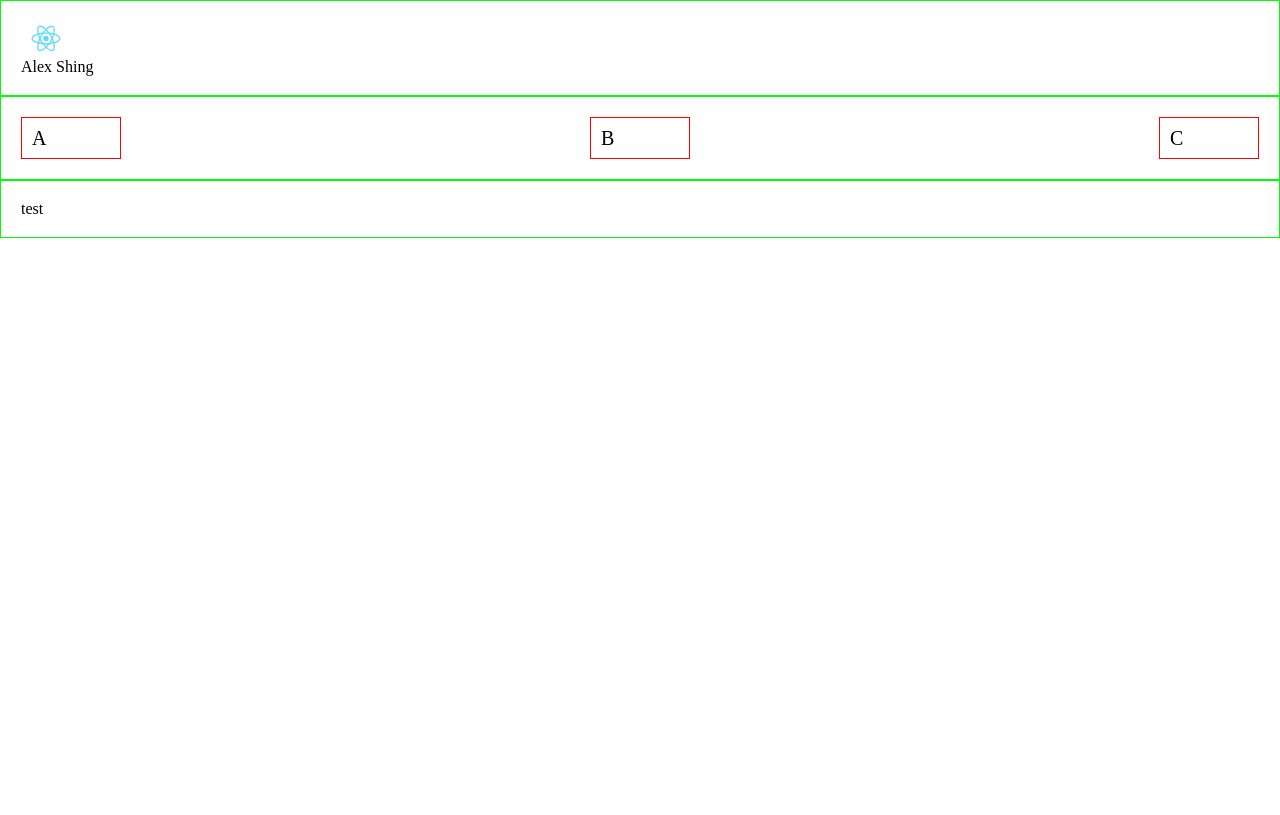
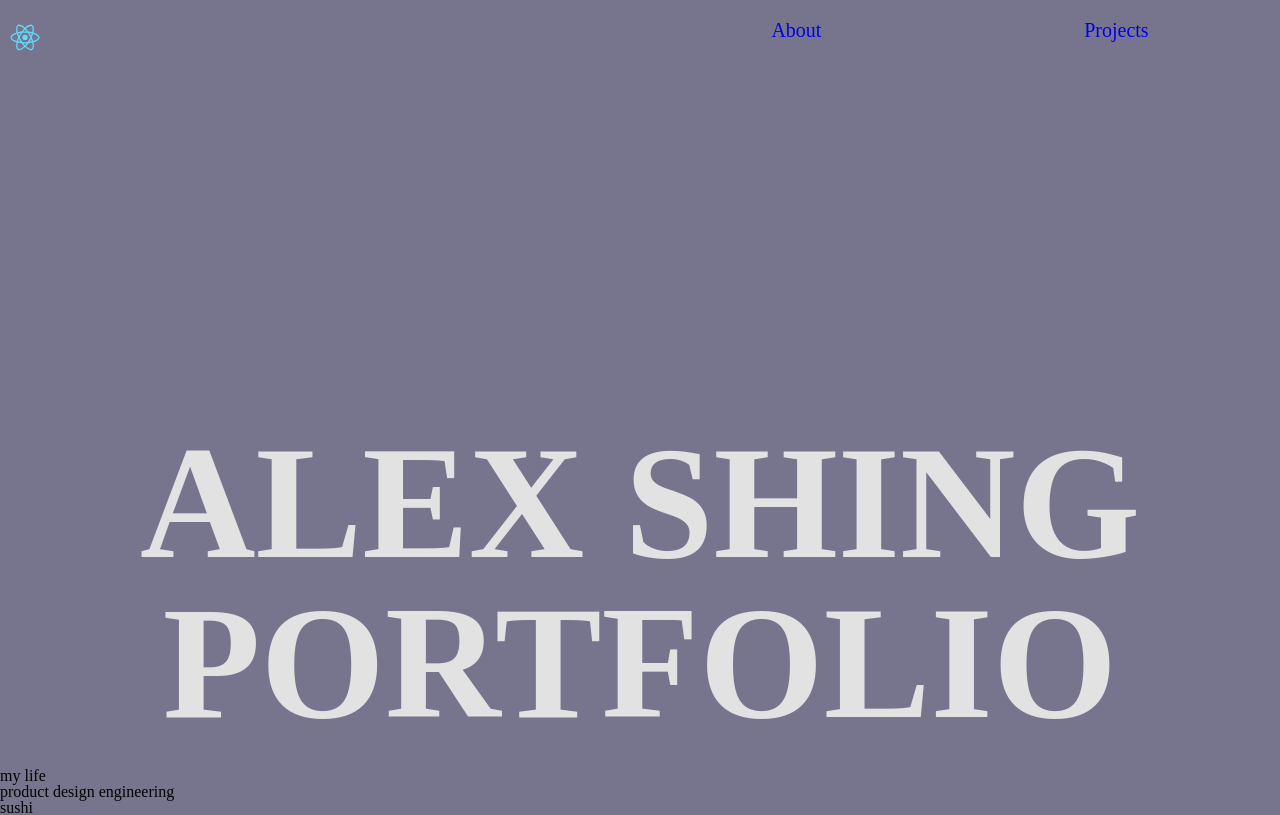
Before and after one commit to akcshing/alex-portfolio, a React (Create React App) app: page / in a window 1280 px wide. Shown: the top 815 px of the page. Built offline with nearby package versions, Linux system fonts and the light colour scheme.

Commit message:
Add navbar and styling

```diff
--- a/package.json
+++ b/package.json
@@ -8,6 +8,7 @@
     "path": "^0.12.7",
     "react": "^16.8.6",
     "react-dom": "^16.8.6",
+    "react-router-dom": "^5.0.0",
     "react-scripts": "3.0.1"
   },
   "scripts": {
--- /dev/null
+++ b/src/components/NavBar.js
@@ -0,0 +1,25 @@
+import React from "react";
+import {Link} from "react-router-dom";
+import logo from '../logo.svg';
+
+
+const NavBar = (props) => {
+    return (
+        <div className = "navbar">
+            <Link to = "/">
+             <img src={logo} className="logo" alt="logo" />
+            </Link>
+            <ul className="navbar-list">
+                <li className="navbar-item">
+                    <Link to ="/about">About</Link>
+                </li>
+                <li className="navbar-item">
+                    <Link to ="/projects">Projects</Link>
+                </li>
+            </ul>
+
+        </div>
+    )
+}
+
+export default NavBar;
--- a/src/containers/App.js
+++ b/src/containers/App.js
@@ -1,22 +1,23 @@
-import React from 'react';
-import logo from '../logo.svg';
+import React, {Component} from 'react';
+import {BrowserRouter as Router, Route, Switch} from "react-router-dom";
+import NavBar from "../components/NavBar"
+import HomeContainer from "./HomeContainer"
 
 function App() {
   return (
+    <Router>
       <div className="app">
         <header className="page-container">
-        <img src={logo} className="logo" alt="logo" />
-        <h1>Alex Shing</h1>
+          <NavBar />
         </header>
-      <main className="page-container">
-        <div className="box" >A</div>
-        <div className="box" >B</div>
-        <div className="box" >C</div>
-      </main>
+      <Switch>
+        <Route exact path = "/" component = {HomeContainer}/>
+      </Switch>
         <footer className="page-container">
           <span>test</span>
         </footer>
       </div>
+    </Router>
   );
 }
 
--- /dev/null
+++ b/src/containers/HomeContainer.js
@@ -0,0 +1,40 @@
+import React, { Component } from "react";
+
+class HomeContainer extends Component {
+    constructor(props) {
+        super(props);
+        this.state = {
+
+        }
+    }
+
+
+    componentDidMount() {
+
+    }
+
+    render() {
+        return (
+            <main className="page-container">
+                <div className="welcome-container" >
+                    <h1 className="title">Alex Shing Portfolio</h1>
+                </div>
+
+                <div className="welcome-container" >
+                    <div>my life</div>
+                    <div>product design engineering</div>
+                    <div>sushi</div>
+                    <div>codeclan</div>
+                </div>
+
+                <div className="welcome-container" >
+
+                </div>
+
+            </main>
+        )
+    }
+
+}
+
+export default HomeContainer;
--- /dev/null
+++ b/src/scss/components/navbar.scss
@@ -0,0 +1,33 @@
+.navbar {
+    display: grid;
+    grid-template-columns: 50% 50%;
+    width: rem-calc(1280);
+    position: fixed;
+    top: 0;
+    padding: rem-calc(20) 0;
+    // background-color: blue;
+    z-index: 2;
+
+    .logo {
+        width: rem-calc(50);
+    }
+
+    .navbar-list {
+        display: flex;
+        justify-content: space-around;
+        font-size: rem-calc(20);
+
+
+        a {
+            text-decoration: none;
+        }
+        .navbar-item:hover{
+            transform: scale(1.2, 1.2);
+            transition: all .5s ease-in-out;
+          }
+        a:visited {
+            color: rgb(226, 226, 226);
+        }
+
+    }
+}
--- a/src/scss/containers/App.scss
+++ b/src/scss/containers/App.scss
@@ -1,18 +1,20 @@
 html {
     font-size: 16px;
+    background-color: rgba(6, 5, 48, 0.548);
+
+
 }
 
 header {
-    border: solid 1px lime;
-
-    .logo {
-        width: rem-calc(50);
-    }
+    // border: solid 1px lime;
+    height: 3rem;
+    // background-color: pink;
 }
 
 main {
-    border: solid 1px lime;
-    display: flex;
+    // border: solid 1px lime;
+
+    // display: flex;
     justify-content: space-between;
 
     .box {
@@ -25,11 +27,12 @@ main {
 }
 
 footer {
-    border: solid 1px lime;
+    // border: solid 1px lime;
 }
 
 .page-container {
     max-width: 1280px;
     margin: 0 auto;
-    padding: rem-calc(20);
+    // padding: 0 rem-calc(50);
+
 }
--- /dev/null
+++ b/src/scss/containers/home.scss
@@ -0,0 +1,14 @@
+.welcome-container {
+    height: 90vh;
+    position: relative;
+    .title{
+        position: absolute;
+        bottom: rem-calc(25);
+        font-weight: 800;
+        line-height: rem-calc(160);
+        font-size: rem-calc(160);
+        color: rgb(226, 226, 226);
+        text-transform: uppercase;
+        text-align: center;
+    }
+}
--- a/src/scss/main.scss
+++ b/src/scss/main.scss
@@ -2,3 +2,5 @@
 @import 'reset';
 
 @import './containers/App';
+@import './components/navbar';
+@import './containers/home';
```
Also changed, not shown: 1 other file (tests, documents, lock files or other folders). Lines whose indentation alone changed are shown as unchanged.
